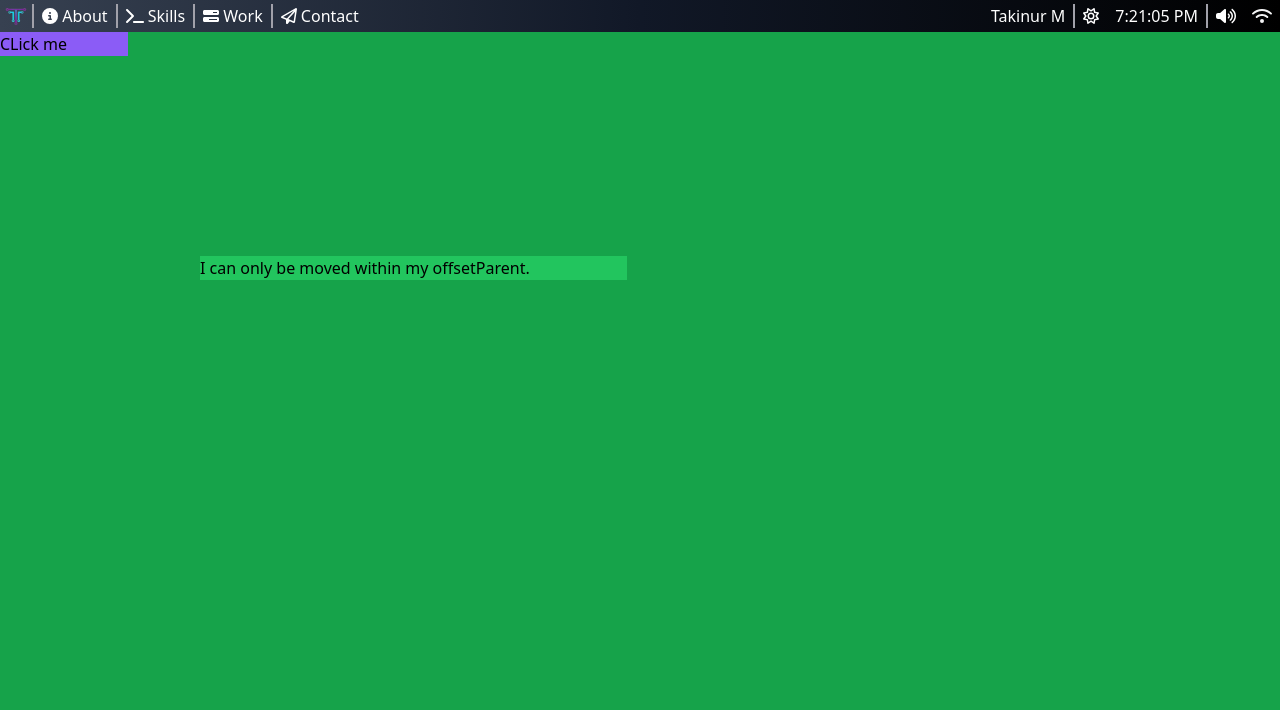
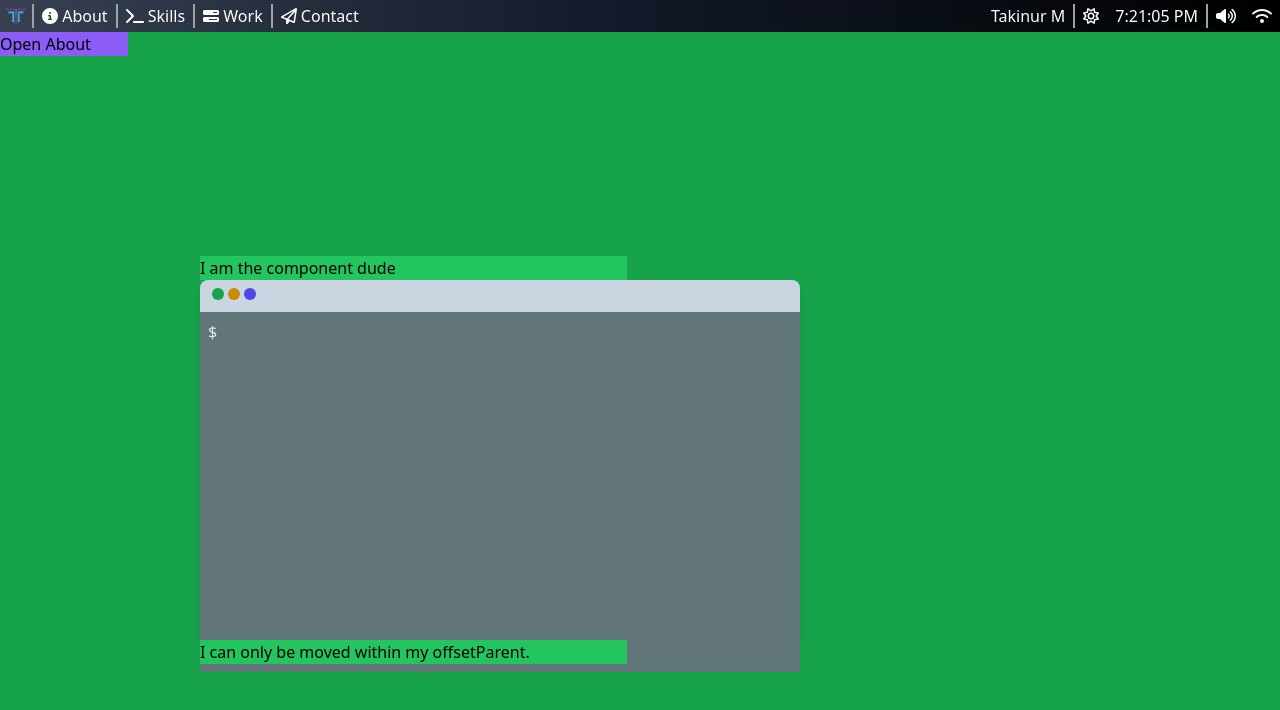
Before and after one commit to takinur/rektfolio, a React (Vite) app: page / in a window 1280 px wide. Shown: the top 710 px of the page. Built offline with nearby package versions, Linux system fonts and the light colour scheme.

Commit message:
Terminal Design

```diff
--- a/src/App.jsx
+++ b/src/App.jsx
@@ -1,6 +1,5 @@
 import react, { useRef, useState } from "react";
 import { FontAwesomeIcon } from "@fortawesome/react-fontawesome";
-import Draggable from "react-draggable";
 import Logo from "./assets/LOGO_T_256.png";
 import {
   faWifi,
@@ -11,9 +10,14 @@ import {
 } from "@fortawesome/free-solid-svg-icons";
 import { faPaperPlane, faSun } from "@fortawesome/free-regular-svg-icons";
 
+import Draggable from "react-draggable";
+import { window as Programm } from "./components/Window";
+import { TerminalWindow as Terminal} from "./components/TerminalWindow";
+import { About } from "./components/About";
+
 function App() {
-  const [isOpen, setIsOpen] = useState(false);
   const nodeRef = useRef(null);
+  const [aboutWindow, setAboutWindow] = useState([0]);
 
   //Current Time and update every second
   const [time, setTime] = useState(new Date().toLocaleTimeString());
@@ -28,31 +32,17 @@ function App() {
     defaultPosition: { x: 200, y: 200 },
     // positionOffset: { x: "10%", y: "10%" },
   };
+
   //Open program on click event
-  const handleClick = (e) => {
+  const openAboutWin = (e) => {
     e.preventDefault();
-    setIsOpen(true);
-    console.log("Clicked", e);
+    setAboutWindow([...aboutWindow, aboutWindow.length]);
   };
-  let programm;
-  if (isOpen) {
-    programm = (
-      <Draggable {...dragHandlers} nodeRef={nodeRef}>
-        <div className="box bg-green-500 w-1/3" ref={nodeRef}>
-          I can only be moved within my offsetParent.
-        </div>
-      </Draggable>
-    );
-  } else {
-    programm = (
-      // <Draggable {...dragHandlers} nodeRef={nodeRef}>
-      //   <div className="box bg-green-500 w-1/3" ref={nodeRef}>
-      //     Oh no
-      //   </div>
-      // </Draggable>
-      null
-    );
-  }
+  //Open Multiple About window
+  const aboutWindows = aboutWindow.map((window, index) => (
+    <About key={index}/>
+  ));
+
 
   return (
     <div className="App">
@@ -69,16 +59,16 @@ function App() {
               </a>
             </div>
             <div className="border-l-2 border-zinc-400 px-2 hover:bg-gray-500">
-            <FontAwesomeIcon icon={faCircleInfo} /> About
+              <FontAwesomeIcon icon={faCircleInfo} /> About
             </div>
             <div className="border-l-2 border-zinc-400 px-2 hover:bg-gray-500">
-            <FontAwesomeIcon icon={faTerminal} /> Skills
+              <FontAwesomeIcon icon={faTerminal} /> Skills
             </div>
             <div className="border-l-2 border-zinc-400 px-2 hover:bg-gray-500">
-            <FontAwesomeIcon icon={faBarsProgress} /> Work
+              <FontAwesomeIcon icon={faBarsProgress} /> Work
             </div>
             <div className="border-l-2 border-zinc-400 px-2 hover:bg-gray-500">
-            <FontAwesomeIcon icon={faPaperPlane} /> Contact
+              <FontAwesomeIcon icon={faPaperPlane} /> Contact
             </div>
           </div>
           <div className="flex items-end">
@@ -99,9 +89,10 @@ function App() {
       <div className="contaner w-full bg-green-600 h-screen flex pt-8">
         <div className="w-full relative overflow-hidden">
           <div className="bg-violet-500 w-32">
-            <button onClick={handleClick}> CLick me </button>
+            <button onClick={openAboutWin}> Open About </button>
           </div>
-          {programm}
+          <Programm />
+          {aboutWindows}
           <Draggable {...dragHandlers} nodeRef={nodeRef}>
             <div className="box bg-green-500 w-1/3" ref={nodeRef}>
               I can only be moved within my offsetParent.
--- /dev/null
+++ b/src/components/About.jsx
@@ -0,0 +1,40 @@
+import React, { useState, useRef } from "react";
+import Draggable from "react-draggable";
+
+export const About = () => {
+  const [isOpen, setIsOpen] = useState(false);
+  const dragHandlers = {
+    axis: "both",
+    bounds: "parent",
+    allowAnyClick: true,
+    defaultPosition: { x: 200, y: 200 },
+    // positionOffset: { x: "10%", y: "10%" },
+  };
+  const nodeRef = useRef(null);
+
+  let programm;
+  if (!isOpen) {
+    programm = (
+      <Draggable {...dragHandlers} nodeRef={nodeRef}>
+        <div className="wrapper w-1/3" ref={nodeRef}>
+          {/* I am the About Component
+          <button onClick={() => setIsOpen(true)}>CLOSE</button> */}
+          <div className="text-left w-[600px] h-[360px] rounded-t-lg relative shadow-lg m-auto">
+            <div className="bg-slate-300 h-8 rounded-t-lg pl-3">
+              <div className="w-3 h-3 mt-2 mr-1 inline-block rounded-full bg-green-600"></div>
+              <div className="w-3 h-3 mt-2 mr-1 inline-block rounded-full bg-yellow-600"></div>
+              <div className="w-3 h-3 mt-2 mr-1 inline-block rounded-full bg-indigo-600"></div>
+            </div>
+            <div className="text-slate-100 font-sans bg-gray-500 opacity-90 p-2 h-full">
+              <span className="prompt">$</span>
+            </div>
+          </div>
+        </div>
+      </Draggable>
+    );
+  } else {
+    programm = null;
+  }
+
+  return programm;
+};
--- /dev/null
+++ b/src/components/TerminalWindow.jsx
@@ -0,0 +1,22 @@
+import React, { PropsWithChildren } from "react";
+
+export const TerminalWindow = () => {
+  return (
+    <Draggable {...dragHandlers} nodeRef={nodeRef}>
+        <div className="wrapper w-1/3" ref={nodeRef}>
+          {/* I am the About Component
+          <button onClick={() => setIsOpen(true)}>CLOSE</button> */}
+          <div className="text-left w-[600px] h-[360px] rounded-t-lg relative shadow-lg m-auto">
+            <div className="bg-slate-300 h-8 rounded-t-lg pl-3">
+              <div className="w-3 h-3 mt-2 mr-1 inline-block rounded-full bg-green-600"></div>
+              <div className="w-3 h-3 mt-2 mr-1 inline-block rounded-full bg-yellow-600"></div>
+              <div className="w-3 h-3 mt-2 mr-1 inline-block rounded-full bg-indigo-600"></div>
+            </div>
+            <div className="text-slate-100 font-sans bg-gray-500 opacity-90 p-2 h-full">
+              <span className="prompt">$</span>
+            </div>
+          </div>
+        </div>
+      </Draggable>
+  );
+};
--- /dev/null
+++ b/src/components/Window.jsx
@@ -0,0 +1,37 @@
+import React, { useState, useRef, PropsWithChildren } from "react";
+import Draggable from "react-draggable";
+
+export const window = (children, props) => {
+
+  const [isOpen, setIsOpen] = useState(false);
+  const dragHandlers = {
+    axis: "both",
+    bounds: "parent",
+    allowAnyClick: true,
+    defaultPosition: { x: 200, y: 200 },
+    // positionOffset: { x: "10%", y: "10%" },
+  };
+  const nodeRef = useRef(null);
+
+  let programm;
+  if (!isOpen) {
+    programm = (
+      <Draggable {...dragHandlers} nodeRef={nodeRef}>
+        <div className="box bg-green-500 w-1/3" ref={nodeRef}>
+          I am the component dude
+
+        </div>
+      </Draggable>
+    );
+  } else {
+    programm =
+      // <Draggable {...dragHandlers} nodeRef={nodeRef}>
+      //   <div className="box bg-green-500 w-1/3" ref={nodeRef}>
+      //     Oh no
+      //   </div>
+      // </Draggable>
+      null;
+  }
+
+  return <>{programm}</>;
+};
```
